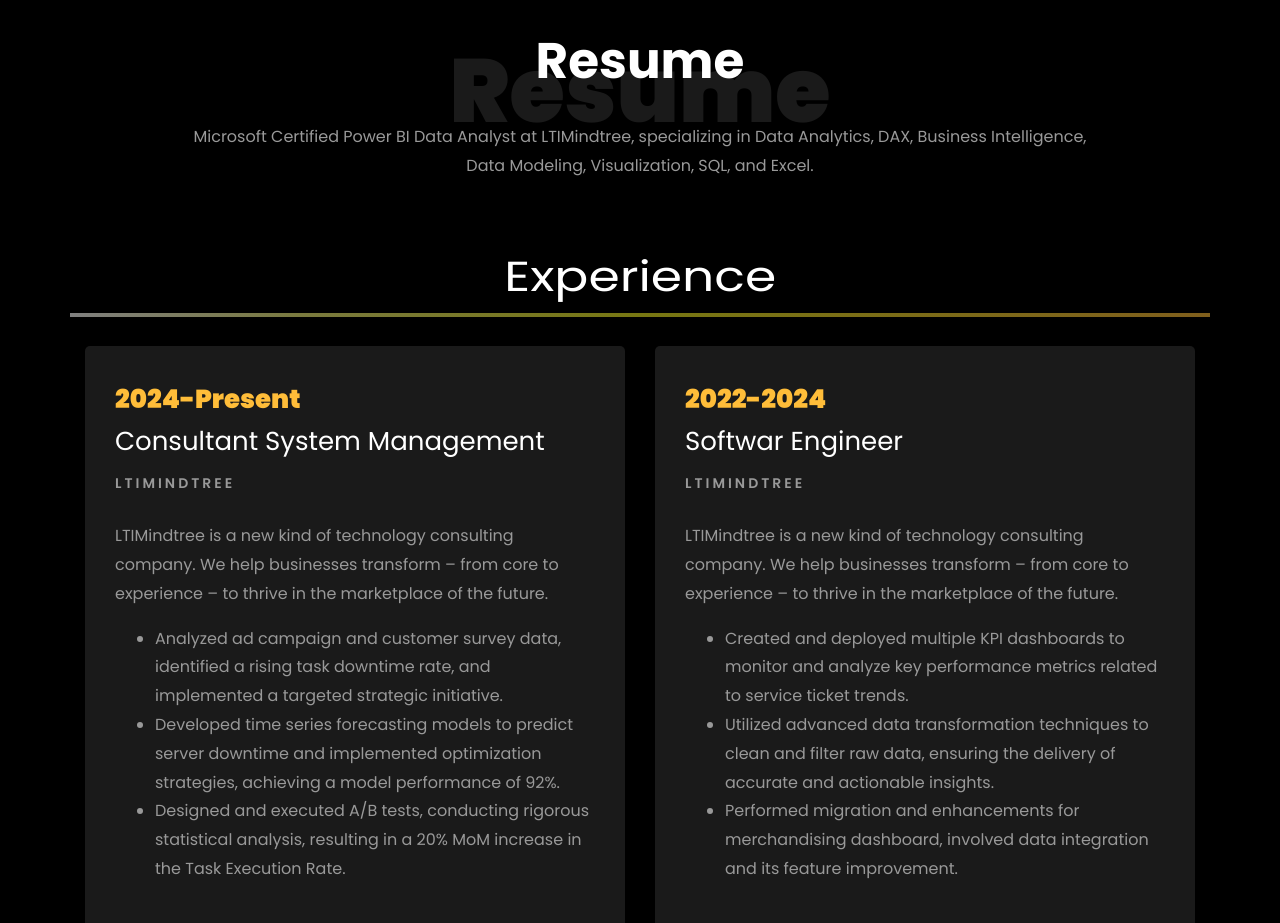
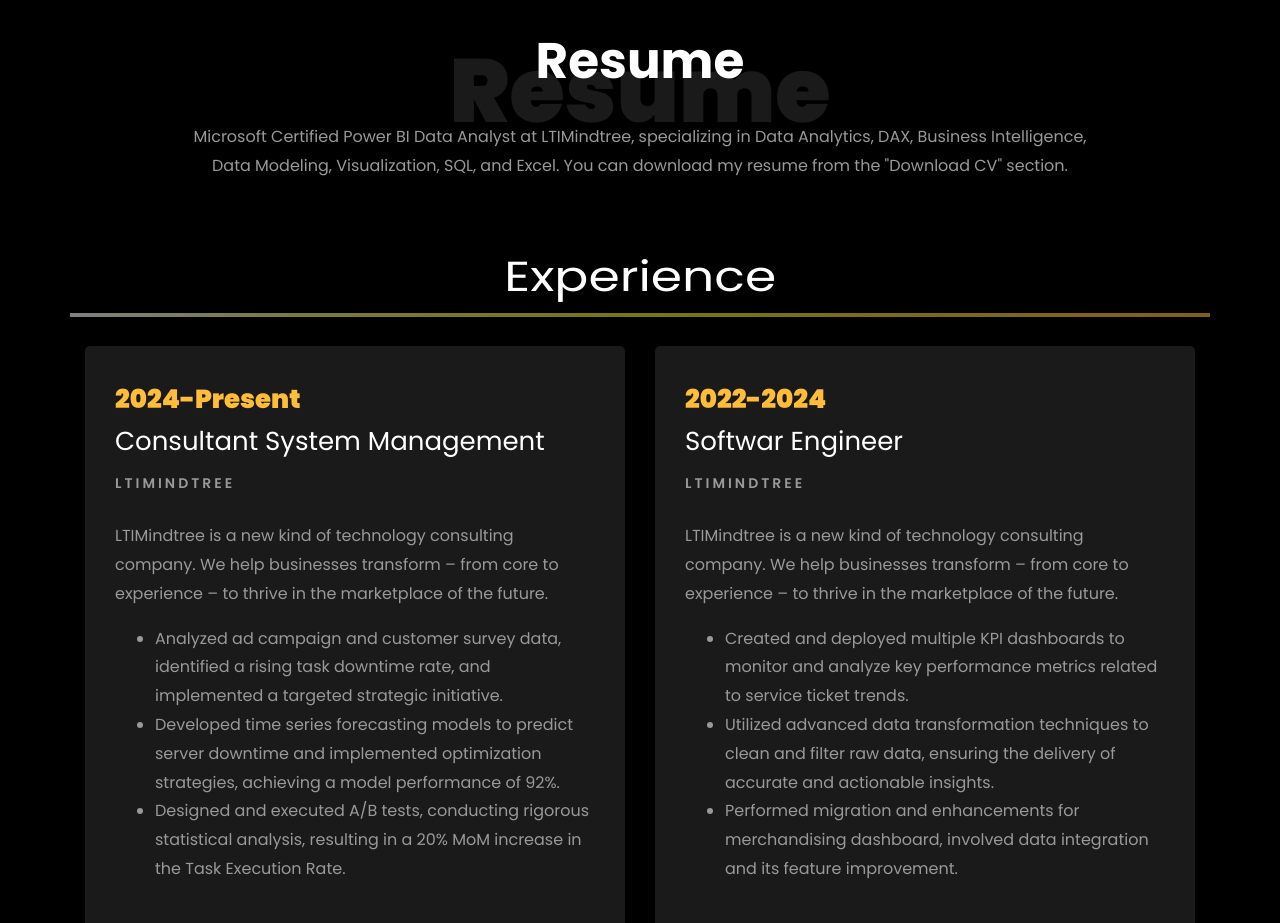
Before and after one commit to snehamaipathi/snehamaipathi.github.io, a plain HTML site: page index.html in a window 1280 px wide. Shown: the part 1760-2683 px from the top of the page. Drawn offline with Linux system fonts and the light colour scheme; a web font is replaced by a local one.

Commit message:
Update index.html

```diff
--- a/index.html
+++ b/index.html
@@ -310,7 +310,9 @@
           <div class="col-md-10 heading-section text-center ftco-animate">
           	<h1 class="big big-2">Resume</h1>
             <h2 class="mb-4">Resume</h2>
-            <p>Microsoft Certified Power BI Data Analyst at LTIMindtree, specializing in Data Analytics, DAX, Business Intelligence, Data Modeling, Visualization, SQL, and Excel.</p>
+            <p>Microsoft Certified Power BI Data Analyst at LTIMindtree, specializing in Data Analytics, DAX, Business Intelligence, Data Modeling, Visualization, SQL, and Excel.
+		You can download my resume from the "Download CV" section.
+	    </p>
           </div>
         </div>
 
```
